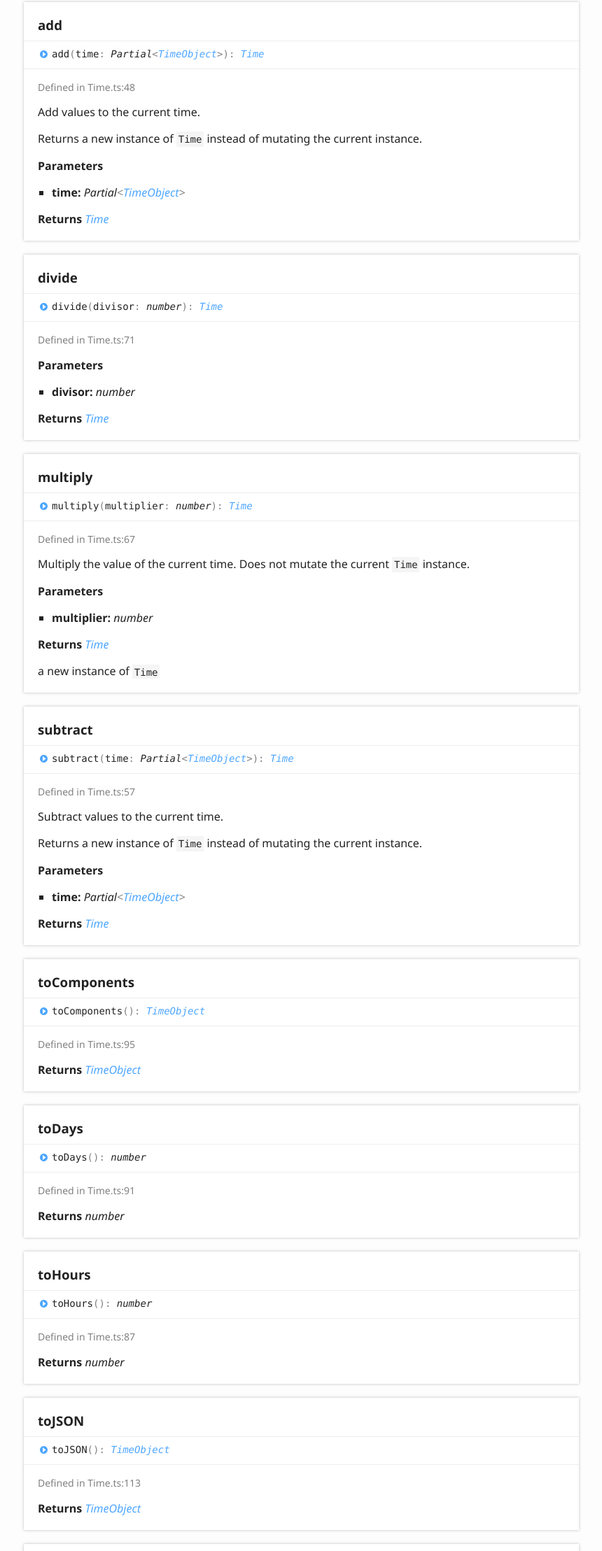
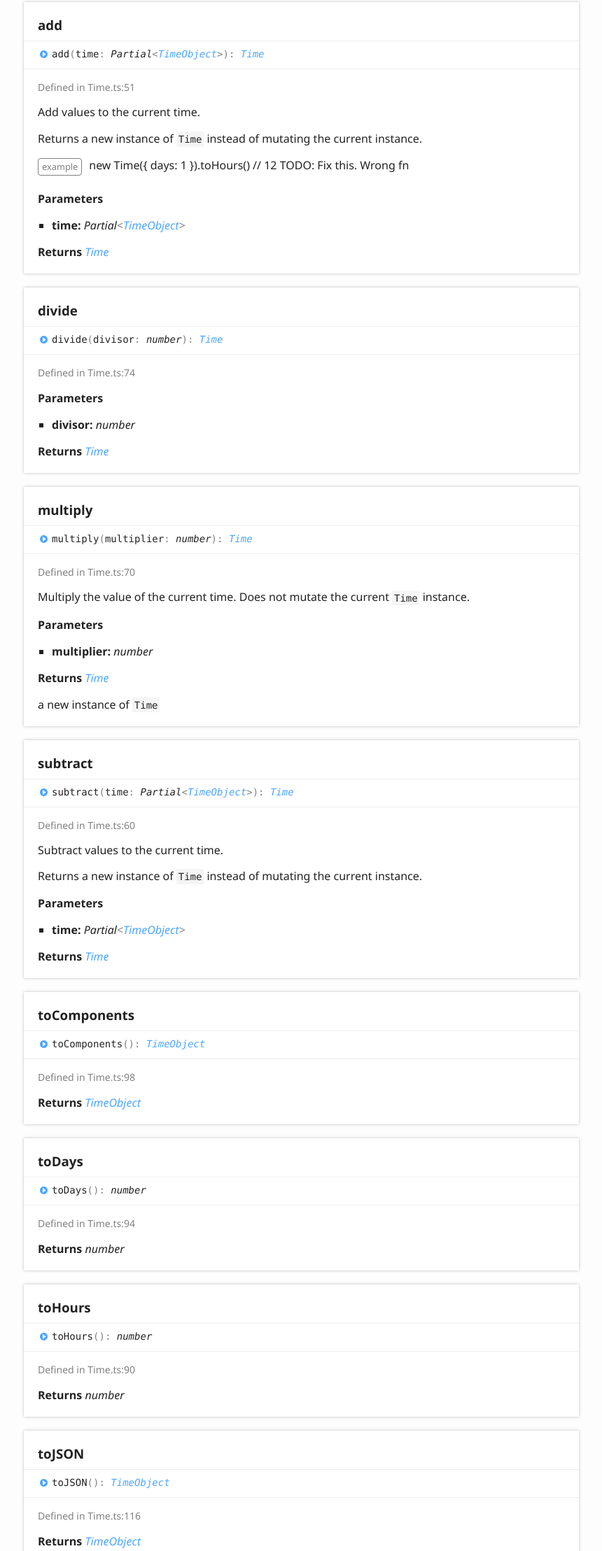
Before and after one commit to dlevs/duration-fns, a website: page docs/classes/_time_.time.html in a window 1280 px wide. Shown: the part 1752-3969 px from the top of the page at 70% size, without its empty margins (6-866 px from the left). Drawn offline with Linux system fonts and the light colour scheme.

```diff
--- a/docs/classes/_time_.time.html
+++ b/docs/classes/_time_.time.html
@@ -176,7 +176,7 @@
 						<li class="tsd-description">
 							<aside class="tsd-sources">
 								<ul>
-									<li>Defined in Time.ts:48</li>
+									<li>Defined in Time.ts:51</li>
 								</ul>
 							</aside>
 							<div class="tsd-comment tsd-typography">
@@ -184,6 +184,11 @@
 									<p>Add values to the current time.</p>
 								</div>
 								<p>Returns a new instance of <code>Time</code> instead of mutating the current instance.</p>
+								<dl class="tsd-comment-tags">
+									<dt>example</dt>
+									<dd><p>new Time({ days: 1 }).toHours() // 12 TODO: Fix this. Wrong fn</p>
+									</dd>
+								</dl>
 							</div>
 							<h4 class="tsd-parameters-title">Parameters</h4>
 							<ul class="tsd-parameters">
@@ -205,7 +210,7 @@
 						<li class="tsd-description">
 							<aside class="tsd-sources">
 								<ul>
-									<li>Defined in Time.ts:71</li>
+									<li>Defined in Time.ts:74</li>
 								</ul>
 							</aside>
 							<h4 class="tsd-parameters-title">Parameters</h4>
@@ -228,7 +233,7 @@
 						<li class="tsd-description">
 							<aside class="tsd-sources">
 								<ul>
-									<li>Defined in Time.ts:67</li>
+									<li>Defined in Time.ts:70</li>
 								</ul>
 							</aside>
 							<div class="tsd-comment tsd-typography">
@@ -258,7 +263,7 @@
 						<li class="tsd-description">
 							<aside class="tsd-sources">
 								<ul>
-									<li>Defined in Time.ts:57</li>
+									<li>Defined in Time.ts:60</li>
 								</ul>
 							</aside>
 							<div class="tsd-comment tsd-typography">
@@ -287,7 +292,7 @@
 						<li class="tsd-description">
 							<aside class="tsd-sources">
 								<ul>
-									<li>Defined in Time.ts:95</li>
+									<li>Defined in Time.ts:98</li>
 								</ul>
 							</aside>
 							<h4 class="tsd-returns-title">Returns <a href="../interfaces/_time_.timeobject.html" class="tsd-signature-type">TimeObject</a></h4>
@@ -304,7 +309,7 @@
 						<li class="tsd-description">
 							<aside class="tsd-sources">
 								<ul>
-									<li>Defined in Time.ts:91</li>
+									<li>Defined in Time.ts:94</li>
 								</ul>
 							</aside>
 							<h4 class="tsd-returns-title">Returns <span class="tsd-signature-type">number</span></h4>
@@ -321,7 +326,7 @@
 						<li class="tsd-description">
 							<aside class="tsd-sources">
 								<ul>
-									<li>Defined in Time.ts:87</li>
+									<li>Defined in Time.ts:90</li>
 								</ul>
 							</aside>
 							<h4 class="tsd-returns-title">Returns <span class="tsd-signature-type">number</span></h4>
@@ -338,7 +343,7 @@
 						<li class="tsd-description">
 							<aside class="tsd-sources">
 								<ul>
-									<li>Defined in Time.ts:113</li>
+									<li>Defined in Time.ts:116</li>
 								</ul>
 							</aside>
 							<h4 class="tsd-returns-title">Returns <a href="../interfaces/_time_.timeobject.html" class="tsd-signature-type">TimeObject</a></h4>
@@ -355,7 +360,7 @@
 						<li class="tsd-description">
 							<aside class="tsd-sources">
 								<ul>
-									<li>Defined in Time.ts:75</li>
+									<li>Defined in Time.ts:78</li>
 								</ul>
 							</aside>
 							<h4 class="tsd-returns-title">Returns <span class="tsd-signature-type">number</span></h4>
@@ -372,7 +377,7 @@
 						<li class="tsd-description">
 							<aside class="tsd-sources">
 								<ul>
-									<li>Defined in Time.ts:83</li>
+									<li>Defined in Time.ts:86</li>
 								</ul>
 							</aside>
 							<h4 class="tsd-returns-title">Returns <span class="tsd-signature-type">number</span></h4>
@@ -389,7 +394,7 @@
 						<li class="tsd-description">
 							<aside class="tsd-sources">
 								<ul>
-									<li>Defined in Time.ts:79</li>
+									<li>Defined in Time.ts:82</li>
 								</ul>
 							</aside>
 							<h4 class="tsd-returns-title">Returns <span class="tsd-signature-type">number</span></h4>
--- a/src/time.ts
+++ b/src/time.ts
@@ -44,6 +44,9 @@
 	 * Add values to the current time.
 	 *
 	 * Returns a new instance of `Time` instead of mutating the current instance.
+	 *
+	 * @example
+	 * new Time({ days: 1 }).toHours() // 12 TODO: Fix this. Wrong fn
 	 */
 	public add(time: Partial<TimeObject>): Time {
 		return new Time({ milliseconds: this.milliseconds + convertToMilliseconds(time) });
```
Also changed, not shown: docs/index.html (+2 -1 lines), package.json (+6 -2 lines), src/README.md.
